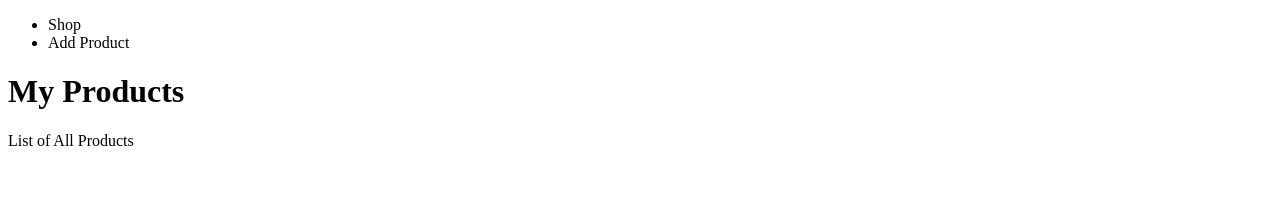
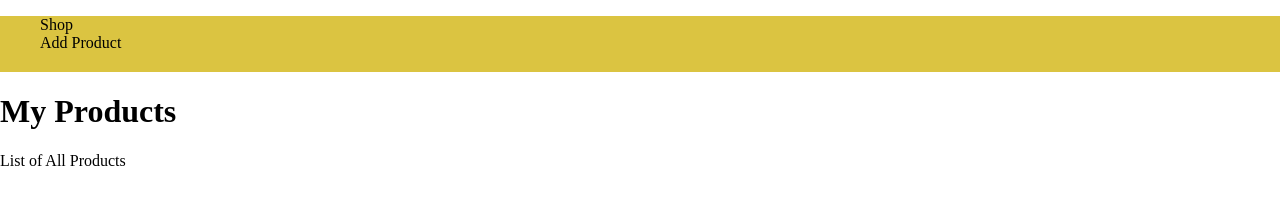
Before and after one commit to 9Shiro9/NodeJS_Express_Setup, a website: page views/shop.html in a window 1280 px wide. Drawn offline with Linux system fonts and the light colour scheme.

Commit message:
adding styles to html pages

```diff
--- a/views/shop.html
+++ b/views/shop.html
@@ -4,11 +4,27 @@
     <meta charset="UTF-8">
     <meta name="viewport" content="width=device-width, initial-scale=1.0">
     <title>Add Product</title>
+    <style>
+        body {
+            padding : 0 ;
+            margin : 0 ;
+        }
+        .main-header {
+            width : 100% ;
+            height : 3.5rem ;
+            background-color : #dbc441 ;
+        }
+
+        .main-header__item-list {
+            list-style: none;
+
+        }
+    </style>
 </head>
 <body>
-    <header>
-        <nav>
-            <ul>
+    <header class="main-header">
+        <nav class="main-header__nav">
+            <ul class="main-header__item-list">
                 <li href="/">Shop</li>
                 <li href="/add-product">Add Product</li>
             </ul>
```
